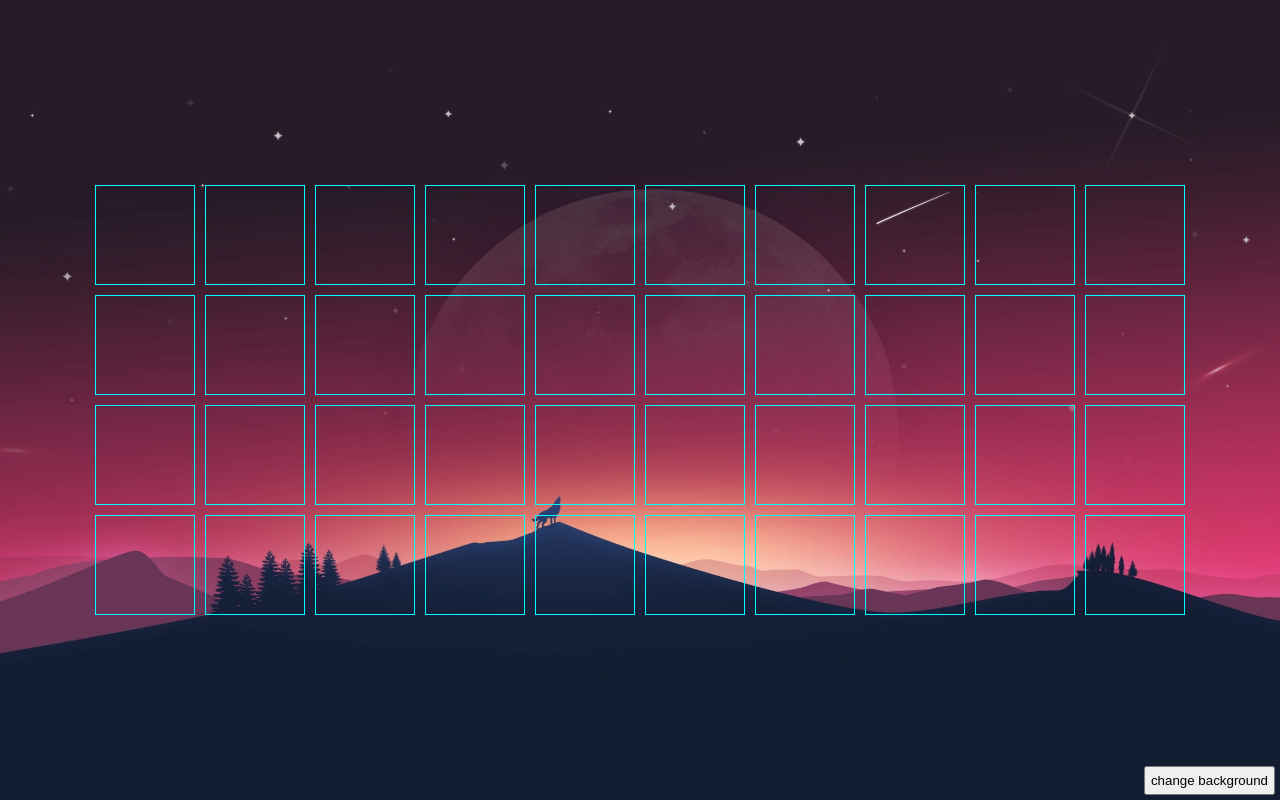
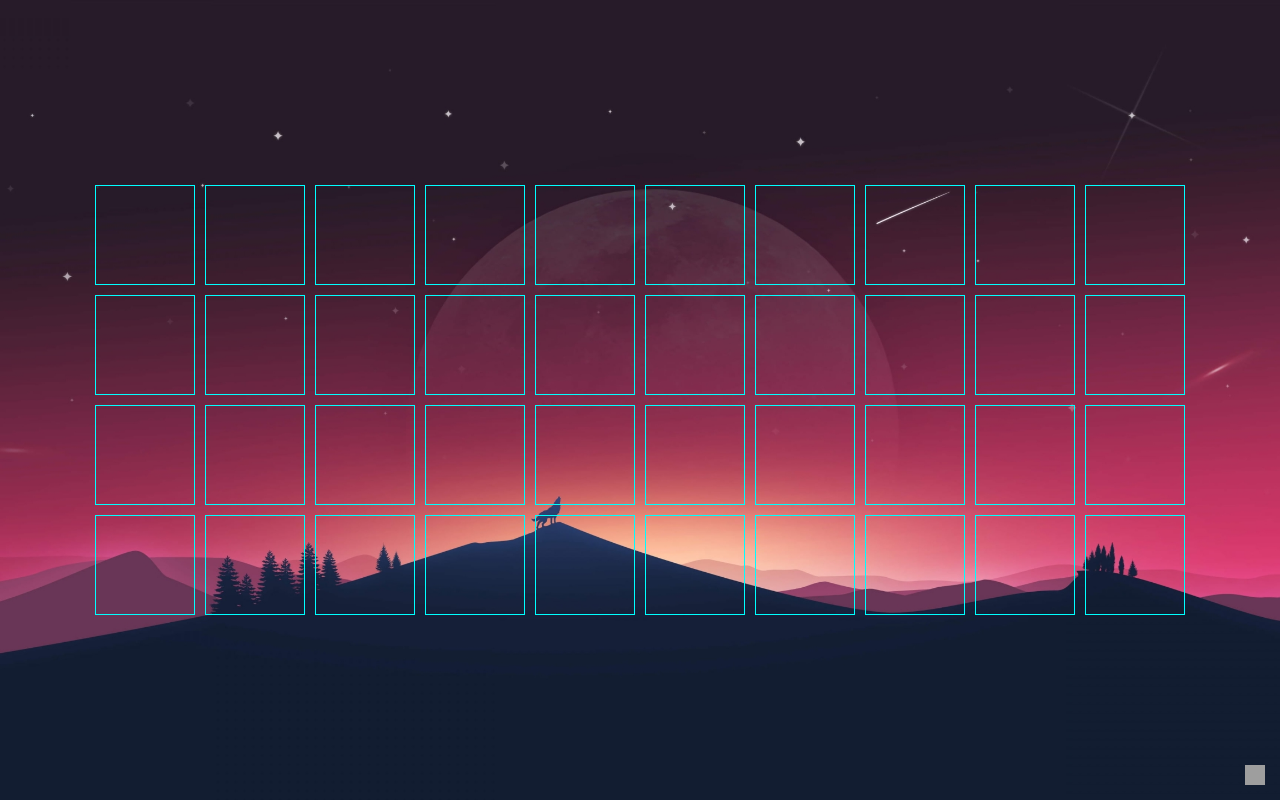
Before and after one commit to danifromecuador/firefox_homepage, a React (Vite) app: page / in a window 1280 px wide. Built offline with nearby package versions, Linux system fonts and the light colour scheme; grey boxes are pictures that could not be loaded.

Commit message:
style: change button text for an icon

```diff
--- a/src/App.css
+++ b/src/App.css
@@ -17,11 +17,21 @@
 }
 
 button {
+  width: 20px;
+  height: 20px;
   cursor: pointer;
-  padding: 5px;
+  padding: 10px;
+  border: none;
   position: absolute;
-  right: 5px;
-  bottom: 5px;
+  right: 15px;
+  bottom: 15px;
+  background-image: url(chrome://global/skin/icons/settings.svg);
+  background-repeat: no-repeat;
+  background-color: transparent;
+}
+
+button:hover {
+  scale: 1.5;
 }
 
 .main {
--- a/src/App.jsx
+++ b/src/App.jsx
@@ -13,14 +13,8 @@ export const App = () => {
 
   return (
     <div className='app'>
-      <img
-        src={imagesArray[index]}
-        alt='background-image'
-        className='background-image'
-      />
-      <button type='button' onClick={() => changeBackground()}>
-        change background
-      </button>
+      <img src={imagesArray[index]} className='background-image' />
+      <button type='button' onClick={changeBackground}></button>
       <div className='main'>
         <div className='row'>
           <div className='link-container'></div>
```
